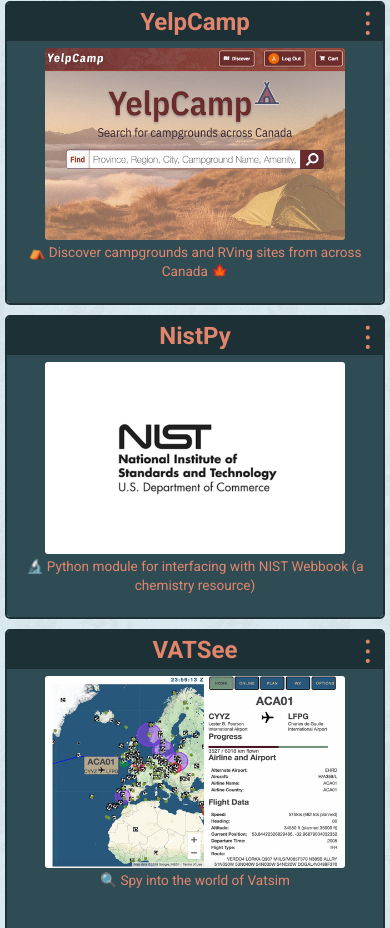
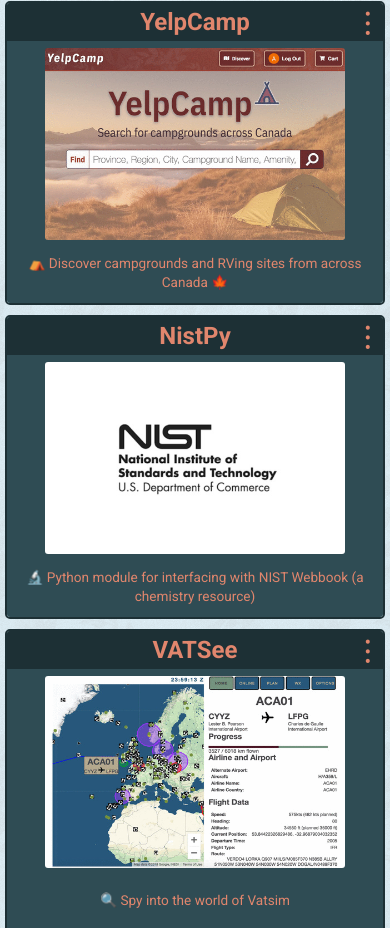
Before and after one commit to sabidhasan/sabidhasan.github.io, a website: page index.html in a window 390 px wide. Shown: the part 1272-2200 px from the top of the page. Drawn offline with Linux system fonts and the light colour scheme; a web font is replaced by a local one.

Commit message:
Fix mobile style bug for project

```diff
--- a/styles/style.css
+++ b/styles/style.css
@@ -433,6 +433,7 @@
   }
   .projects__tile-front .projects__tile-text {
     font-size: 0.85rem; margin: 3px 0 0 0;
+    display: flex; align-items: center; height: 100%; justify-content: center;
   }
 
   /* .skills { width: 101%; } */
```
